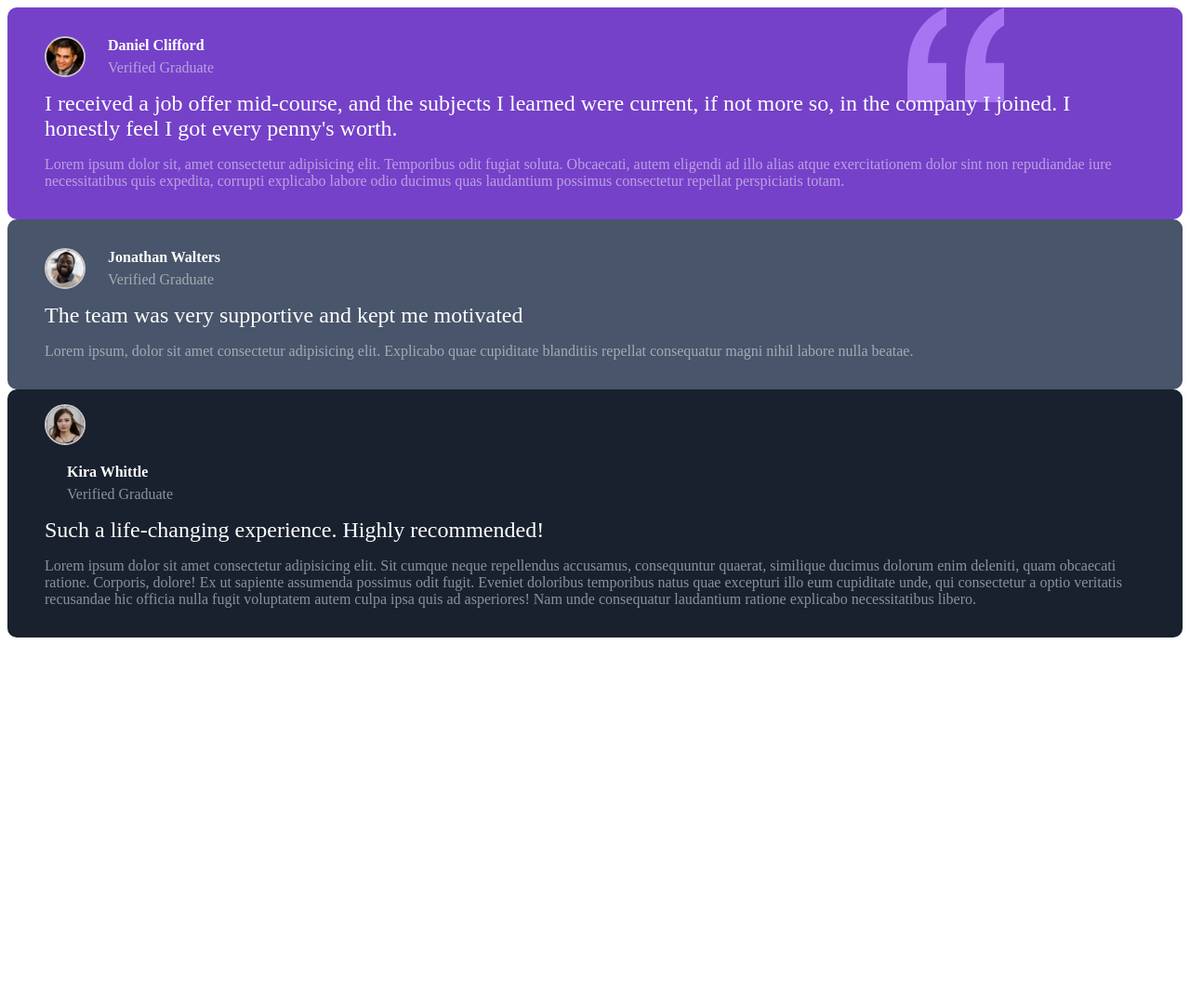
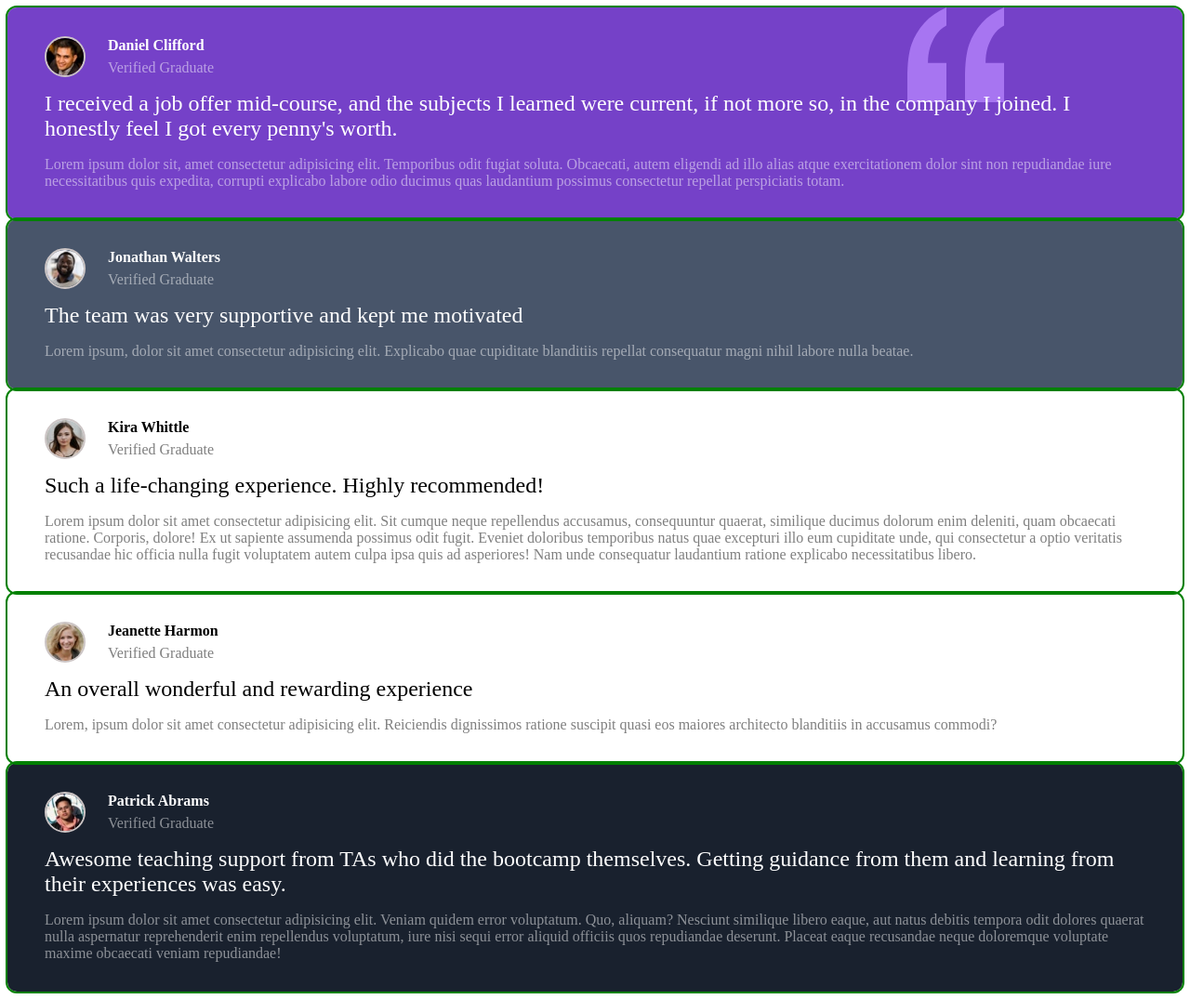
Before and after one commit to WadieBenabdouh/testimonials-grid-section-main, a plain HTML site: page testimonials-grid-section-main/index.html in a window 1280 px wide. Shown: the whole page at 93% size. Before the commit the page ends 800 px from the top, so only its background shows below. Drawn offline with Linux system fonts and the light colour scheme.

Commit message:
layout done

```diff
--- a/testimonials-grid-section-main/index.html
+++ b/testimonials-grid-section-main/index.html
@@ -10,6 +10,7 @@
 
 <body>
   <div class="grid-container">
+
     <div class="card-one">
       <!-- AVATAR -->
       <div class="avatar">
@@ -52,8 +53,36 @@
 
       <p class="sub-feedback">Lorem ipsum dolor sit amet consectetur adipisicing elit. Sit cumque neque repellendus accusamus, consequuntur quaerat, similique ducimus dolorum enim deleniti, quam obcaecati ratione. Corporis, dolore! Ex ut sapiente assumenda possimus odit fugit. Eveniet doloribus temporibus natus quae excepturi illo eum cupiditate unde, qui consectetur a optio veritatis recusandae hic officia nulla fugit voluptatem autem culpa ipsa quis ad asperiores! Nam unde consequatur laudantium ratione explicabo necessitatibus libero.</p>
     </div>
-    <div class="card-four"></div>
-    <div class="card-five"></div>
+
+    <div class="card-four">
+            <!-- AVATAR -->
+            <div class="avatar">
+              <img src="images/image-jeanette.jpg" alt="Jeanette">
+              <div class="username">
+                <p>Jeanette Harmon</p>
+                <p>Verified Graduate</p>
+              </div>
+            </div>
+            <p class="feedback">An overall wonderful and rewarding experience</p>
+
+            <p class="sub-feedback">Lorem, ipsum dolor sit amet consectetur adipisicing elit. Reiciendis dignissimos ratione suscipit quasi eos maiores architecto blanditiis in accusamus commodi?</p>
+    </div>
+
+    <div class="card-five">
+                  <!-- AVATAR -->
+                  <div class="avatar">
+                    <img src="images/image-patrick.jpg" alt="Patrick">
+                    <div class="username">
+                      <p>Patrick Abrams</p>
+                      <p>Verified Graduate</p>
+                    </div>
+                  </div>
+                  <p class="feedback">Awesome teaching support from TAs who did the bootcamp themselves. Getting guidance from them and learning from their experiences was easy.</p>
+
+                  <p class="sub-feedback">Lorem ipsum dolor sit amet consectetur adipisicing elit. Veniam quidem error voluptatum. Quo, aliquam? Nesciunt similique libero eaque, aut natus debitis tempora odit dolores quaerat nulla aspernatur reprehenderit enim repellendus voluptatum, iure nisi sequi error aliquid officiis quos repudiandae deserunt. Placeat eaque recusandae neque doloremque voluptate maxime obcaecati veniam repudiandae!</p>
+    </div>
+
+
   </div>
 </body>
 </html>
--- a/testimonials-grid-section-main/styles.css
+++ b/testimonials-grid-section-main/styles.css
@@ -1,3 +1,7 @@
+.card-one, .card-two ,.card-three, .card-four, .card-five{
+    outline: solid 2px green;
+}
+
 .card-one{
     background-color: hsl(263, 55%, 52%);
     background-image: url("images/bg-pattern-quotation.svg");
@@ -80,6 +84,84 @@
 }
 /* card three */
 .card-three{
+    background-color: #fff;
+    border-radius: 10px;
+    display: flex;
+    flex-direction: column;
+    align-items: flex-start;
+    padding: 1em 2.5em; /* THIS */
+}
+.card-three .avatar{
+    display: flex;
+    align-items: center;
+}
+.avatar img{
+    height: 2.5em;
+    border: 2px #ccc5c5 solid;
+    border-radius: 50px;
+}
+.avatar .username{
+    margin-left: 1.5em;
+}
+.card-three .avatar .username :nth-child(1){
+    color: #000;
+    font-weight: bold;
+    margin-bottom: -10px;
+}
+.card-three .avatar .username :nth-child(2){
+    color: #000;
+    opacity: 0.5;
+}
+.card-three .feedback{
+    color: #000;
+    font-size: 1.5em;
+    margin: 0;
+}
+.card-three .sub-feedback{
+    color: #000;
+    opacity: 0.5;
+}
+/* card-four */
+.card-four{
+    background-color: #fff;
+    border-radius: 10px;
+    display: flex;
+    flex-direction: column;
+    align-items: flex-start;
+    padding: 1em 2.5em; /* THIS */
+}
+.card-four .avatar{
+    display: flex;
+    align-items: center;
+}
+.avatar img{
+    height: 2.5em;
+    border: 2px #ccc5c5 solid;
+    border-radius: 50px;
+}
+.avatar .username{
+    margin-left: 1.5em;
+}
+.card-four .avatar .username :nth-child(1){
+    color: #000;
+    font-weight: bold;
+    margin-bottom: -10px;
+}
+.card-four .avatar .username :nth-child(2){
+    color: #000;
+    opacity: 0.5;
+}
+.card-four .feedback{
+    color: #000;
+    font-size: 1.5em;
+    margin: 0;
+}
+.card-four .sub-feedback{
+    color: #000;
+    opacity: 0.5;
+}
+/* card five */
+.card-five{
     background-color: hsl(219, 29%, 14%);
     border-radius: 10px;
     display: flex;
@@ -87,7 +169,7 @@
     align-items: flex-start;
     padding: 1em 2.5em; /* THIS */
 }
-.card-two .avatar{
+.card-five .avatar{
     display: flex;
     align-items: center;
 }
```
